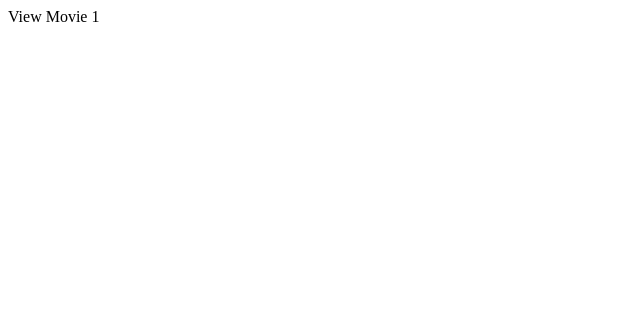
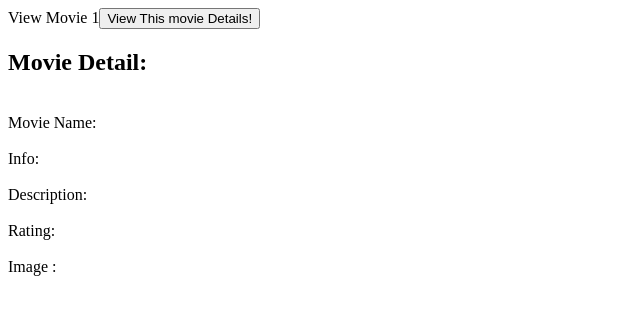
Before and after one commit to sanishkarkee/REACT-DynoAcademy, a React (Create React App) app: page /view_movie/1 in a window 1280 px wide. Shown: the top 314 px of the page, without its empty margins (0-640 px from the left). Built offline with nearby package versions, Linux system fonts and the light colour scheme.

Commit message:
single movie ko info API bata GET garera page ma display gareko

```diff
--- a/src/pages/ViewMovie.js
+++ b/src/pages/ViewMovie.js
@@ -1,13 +1,43 @@
-import React from 'react';
+import axios from 'axios';
+import React, { useState } from 'react';
 import { useParams } from 'react-router-dom/cjs/react-router-dom.min';
 
 const ViewMovie = () => {
   const getParams = useParams(); // {id:'3'}
   const getId = getParams.id; //3
+  //   console.log(getId);
 
-  console.log(getId);
+  const [movieData, setMovieData] = useState({});
 
-  return <>View Movie {getId}</>;
+  const getSingleMovieInfo = async () => {
+    try {
+      // yo API bata 1 ta movie ko info aako xa so ,Yo component ma MAP garnu pardaina
+      const response = await axios.get(
+        `https://api.dynoacademy.com/test-api/v1/movie/${getId}`
+      );
+      setMovieData(response.data.singleMovieData);
+    } catch (error) {
+      alert('Error occured!');
+    }
+  };
+
+  return (
+    <>
+      View Movie {getId}
+      <button onClick={getSingleMovieInfo}>
+        View This movie Details!
+      </button>{' '}
+      <br />
+      <h2>Movie Detail:</h2>
+      <br />
+      Movie Name: {movieData.name} <br /> <br />
+      Info: {movieData.info} <br /> <br />
+      Description: {movieData.desc} <br /> <br />
+      Rating: {movieData.rating} <br /> <br />
+      Image : <br /> <br />
+      <img src={movieData.image} alt='' style={{ height: '200px' }} />
+    </>
+  );
 };
 
 export default ViewMovie;
```
